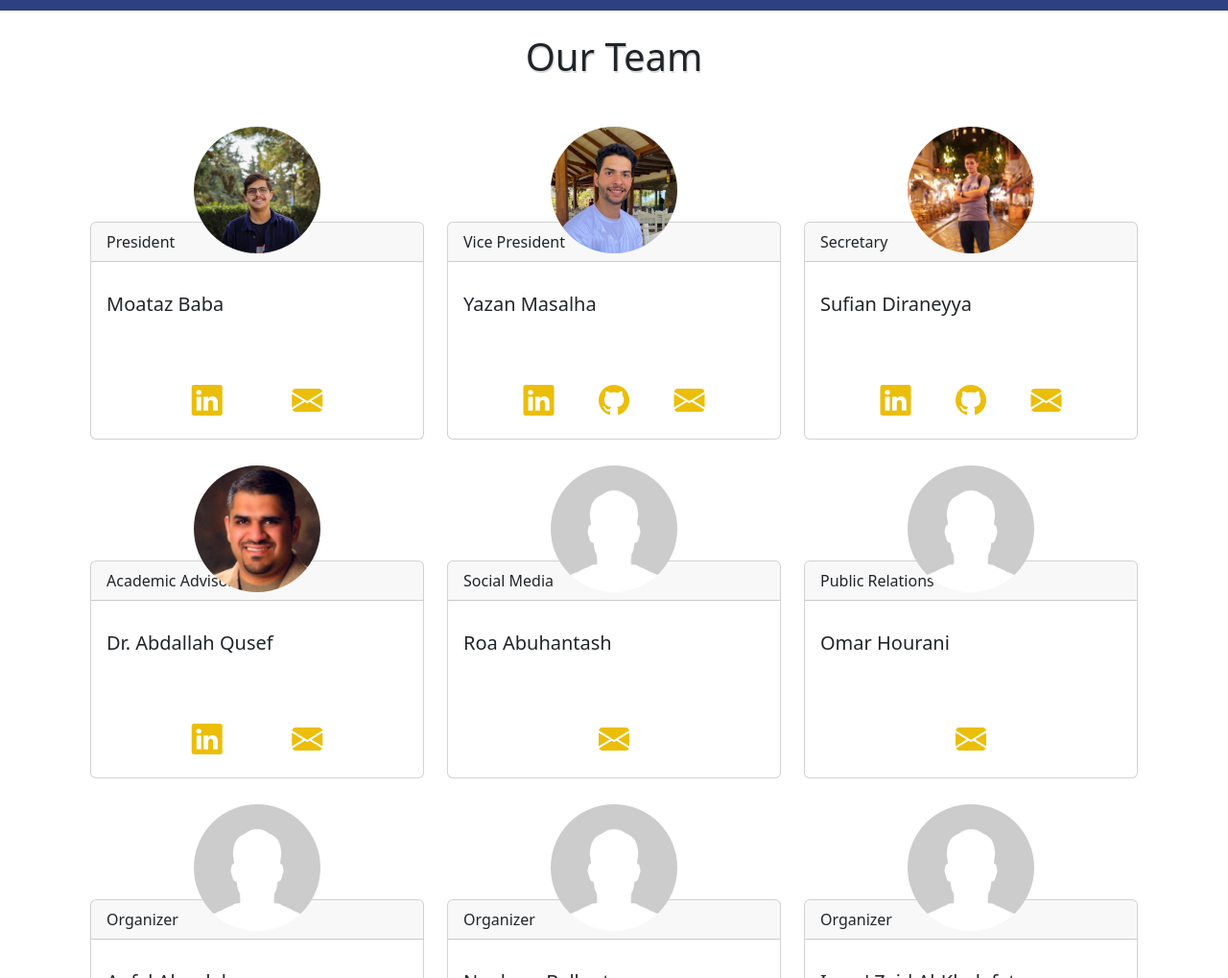
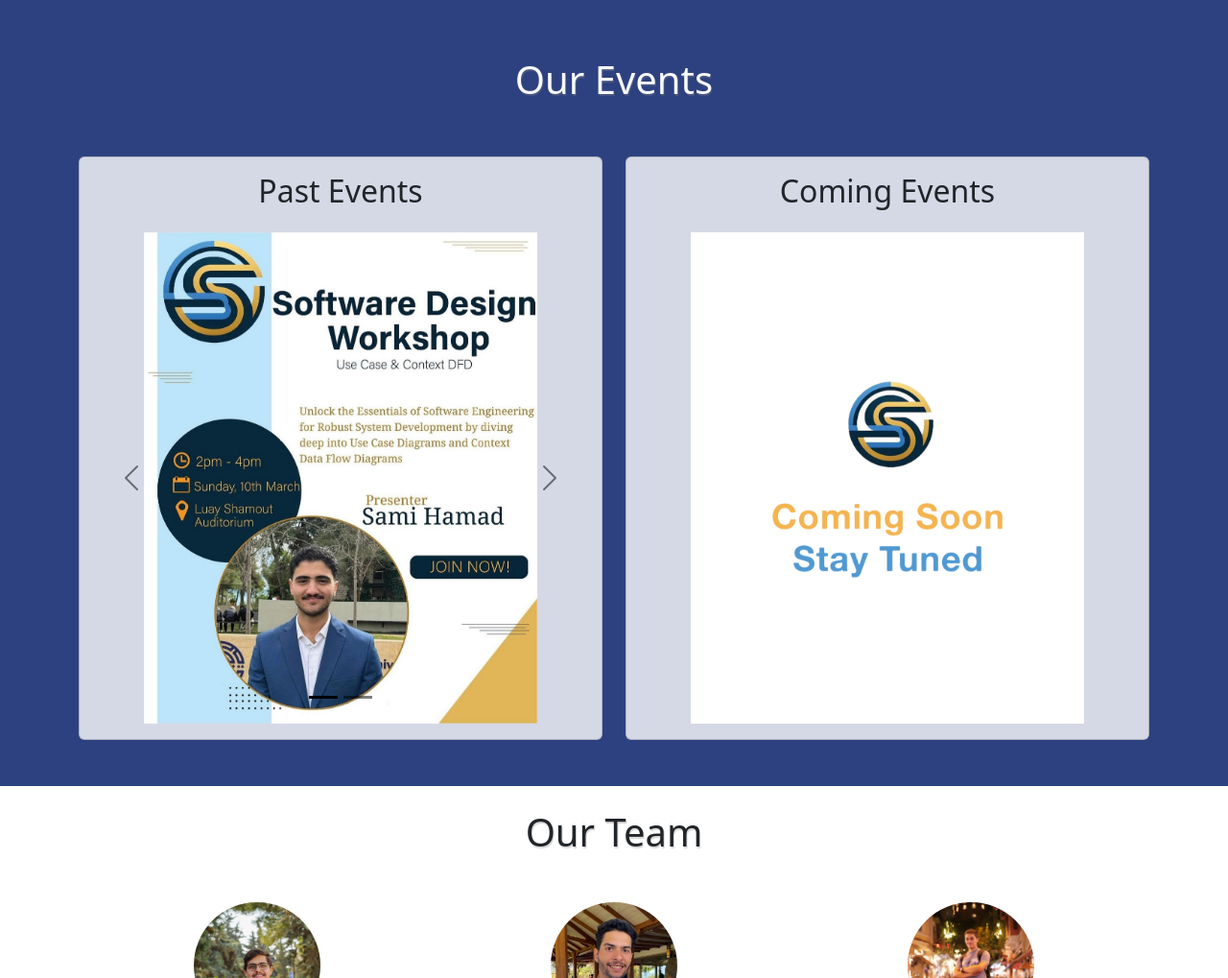
Before and after one commit to SufianDira/PSUT-SEC-Website, a plain HTML site: page index.html in a window 1280 px wide. Shown: the part 1560-2579 px from the top of the page at 96% size. Drawn offline with nearby package versions, Linux system fonts and the light colour scheme.

Commit message:
Added events section with 2 past events

```diff
--- a/css/style.css
+++ b/css/style.css
@@ -92,3 +92,8 @@ h1 {
 .col:has(.team-card) {
   padding-bottom: 50px;
 }
+
+#events img {
+  height: 512px;
+  object-fit: contain;
+}
--- a/index.html
+++ b/index.html
@@ -86,6 +86,54 @@
             <div class="col">
               <i class="bi bi-terminal" style="font-size: 75px;"></i>
               <h3>Software Implementation</h3>
+            </div>
+          </div>
+        </div>
+      </section>
+      <section class="container-fluid pb-5" id="events">
+        <div class="d-flex justify-content-center align-items-center p-5">
+          <h1 class="text-light">Our Events</h1>
+        </div>
+        <div id="events" class="container">
+          <div class="row row-cols-1 row-cols-md-2 g-4">
+            <div class="col">
+              <div class="card h-100 p-3">
+                <h2 class="text-center pb-3 card-title">Past Events</h2>
+                <div id="past-events-carousel" class="carousel carousel-dark slide">
+                  <div class="carousel-indicators">
+                    <button type="button" data-bs-target="#past-events-carousel" data-bs-slide-to="0" class="active" aria-current="true" aria-label="Slide 1"></button>
+                    <button type="button" data-bs-target="#past-events-carousel" data-bs-slide-to="1" aria-label="Slide 2"></button>
+                  </div>
+                  <div class="carousel-inner">
+                    <div class="carousel-item active">
+                      <img src="/assets/events/1.jpg" class="d-block w-100">
+                      <div class="carousel-caption d-none d-md-block">
+                        <!-- <h3>10/03/2024</h3> -->
+                      </div>
+                    </div>
+                    <div class="carousel-item">
+                      <img src="/assets/events/2.jpg" class="d-block w-100">
+                      <div class="carousel-caption d-none d-md-block">
+                        <!-- <h3>17/03/2024</h3> -->
+                      </div>
+                    </div>
+                  </div>
+                  <button class="carousel-control-prev" type="button" data-bs-target="#past-events-carousel" data-bs-slide="prev">
+                    <span class="carousel-control-prev-icon" aria-hidden="true"></span>
+                    <span class="visually-hidden">Previous</span>
+                  </button>
+                  <button class="carousel-control-next" type="button" data-bs-target="#past-events-carousel" data-bs-slide="next">
+                    <span class="carousel-control-next-icon" aria-hidden="true"></span>
+                    <span class="visually-hidden">Next</span>
+                  </button>
+                </div>
+              </div>
+            </div>
+            <div class="col">
+              <div class="card h-100 p-3">
+                <h2 class="text-center pb-3 card-title">Coming Events</h2>
+                <img src="/assets/events/0.png" class="d-block w-100">
+              </div>
             </div>
           </div>
         </div>
```
Also changed, not shown: assets/events/0.png (added), assets/events/1.jpg (added), assets/events/2.jpg (added). Lines whose indentation alone changed are shown as unchanged.
